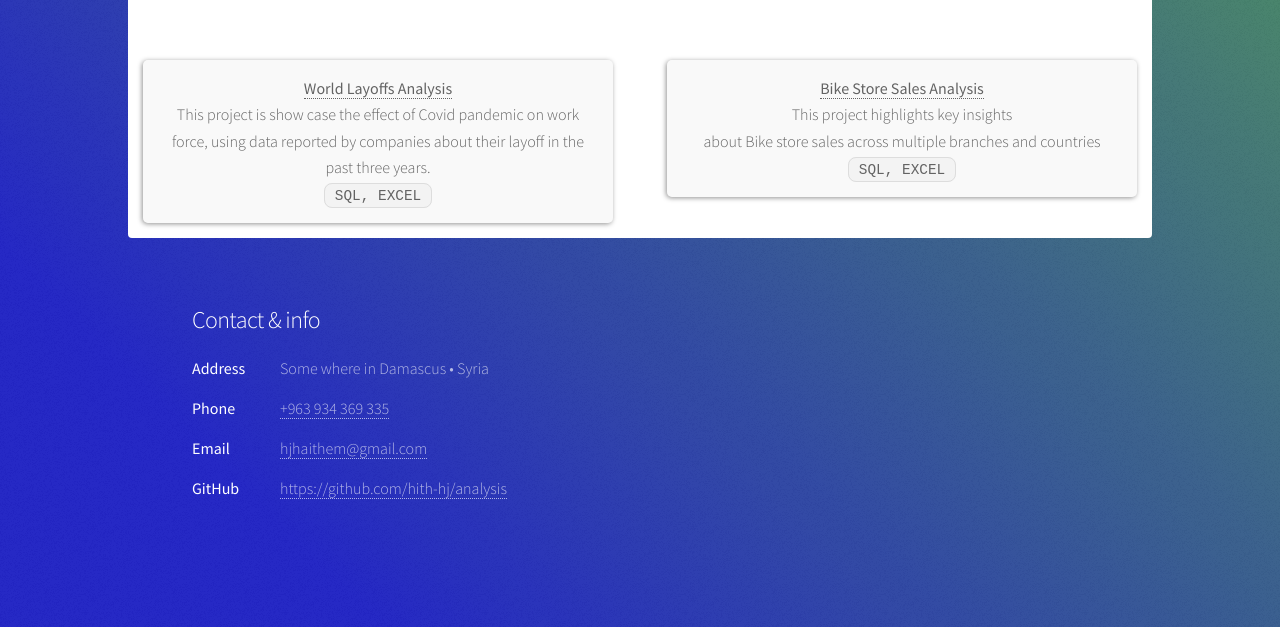
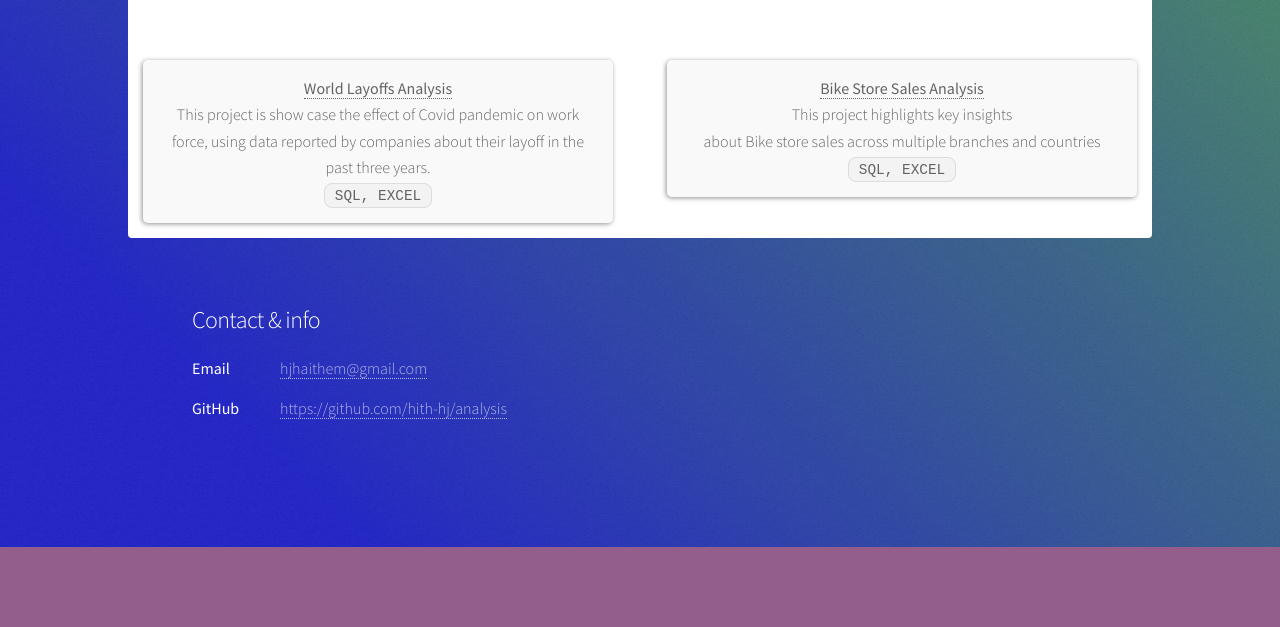
Before and after one commit to hith-hj/analysis-portfolio, a plain HTML site: page index.html in a window 1280 px wide. Shown: the part 633-1260 px from the top of the page. After the commit the page ends 1180 px from the top, so only its background shows below. Drawn offline with Linux system fonts and the light colour scheme.

Commit message:
Update index.html

```diff
--- a/index.html
+++ b/index.html
@@ -77,16 +77,7 @@
 				<section>
 					<h2>Contact & info</h2>
 					<dl class="alt">
-						<dt>Address</dt>
-						<dd>
-							<!-- <span class="fa fa-xs fa-location-arrow"></span>  -->
-							Some where in Damascus &bull; Syria
-						</dd>
-						<dt>Phone</dt>
-						<dd>
-							<!-- <span class="fa fa-xs fa-phone"></span> -->
-							<a href="tel:+963934369335">+963 934 369 335</a>
-						</dd>
+
 						<dt>Email</dt>
 						<dd>
 							<!-- <span class="fa fa-xs fa-envelope"></span> -->
```
